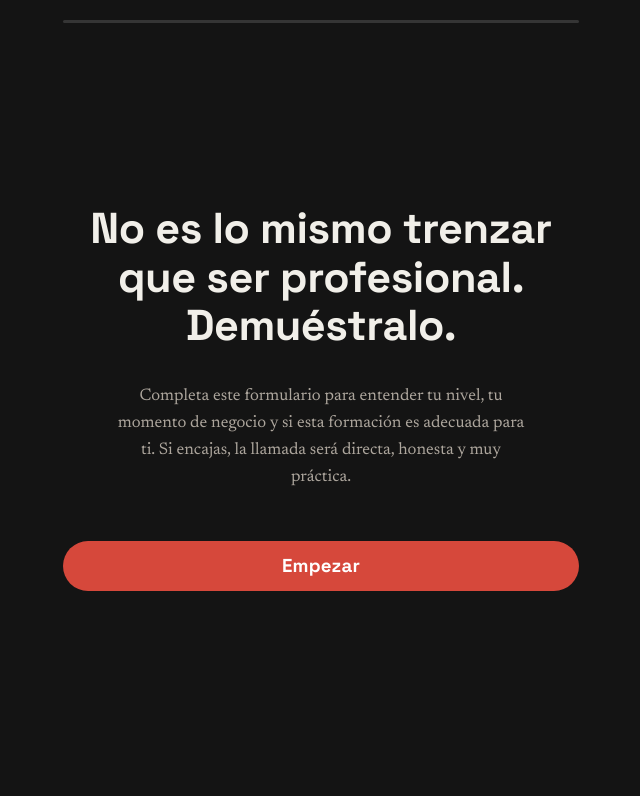
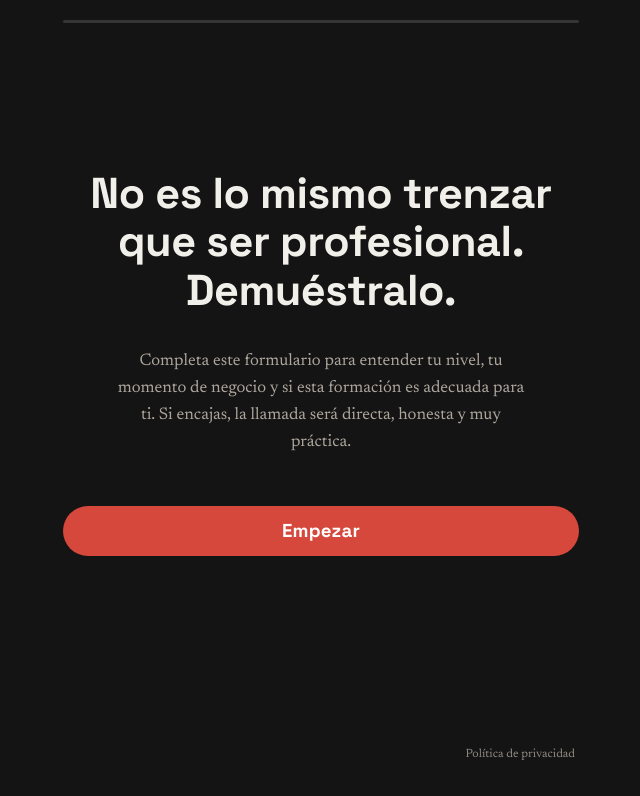
Before and after one commit to rosessblake-stack/leads-setter, a Next.js app: page /guia in a window 1280 px wide. Shown: the top 796 px of the page, without its empty margins (319-959 px from the left). Built offline with nearby package versions, Linux system fonts and the light colour scheme.

Commit message:
Formulario: enlace a la política de privacidad pequeño, abajo a la derecha
Co-Authored-By: Claude Sonnet 5.5 <noreply@anthropic.com>
Claude-Session: https://claude.ai/code/session_01DQdnTgz7vfvwffgvcN86MP

```diff
--- a/src/app/globals.css
+++ b/src/app/globals.css
@@ -236,3 +236,9 @@ a.lead:active, .ficha-chip:active, .pildora:active, button:active { transform: s
 .esqueleto > span.corto { height: 18px; width: 40%; }
 @keyframes brillo { from { background-position: 200% 0; } to { background-position: -200% 0; } }
 @media (prefers-reduced-motion: reduce) { .esqueleto > span { animation: none; } a.lead:active, .ficha-chip:active, .pildora:active, button:active { transform: none; } }
+
+/* Enlace legal pequeño, abajo a la derecha */
+.pie-legal { display: flex; justify-content: flex-end; margin-top: 28px; padding-top: 8px; }
+.pie-legal a { font-size: 0.75rem; color: var(--ink-dim); opacity: 0.8; text-decoration: none; padding: 8px 4px; }
+.pie-legal a:hover { text-decoration: underline; opacity: 1; }
+.enlace-discreto { font-size: 0.85rem; }
--- a/src/app/guia/formulario.tsx
+++ b/src/app/guia/formulario.tsx
@@ -255,8 +255,8 @@ export function Formulario({ definicion, video, manychat, textoConsentimiento, p
                 {privacidad ? (
                   <>
                     {" "}
-                    <a href={privacidad} target="_blank" rel="noopener noreferrer">
-                      Política de privacidad
+                    <a className="enlace-discreto" href={privacidad} target="_blank" rel="noopener noreferrer">
+                      Más información
                     </a>
                   </>
                 ) : null}
@@ -289,6 +289,13 @@ export function Formulario({ definicion, video, manychat, textoConsentimiento, p
           </div>
         )}
       </form>
+      {privacidad && (
+        <footer className="pie-legal">
+          <a href={privacidad} target="_blank" rel="noopener noreferrer">
+            Política de privacidad
+          </a>
+        </footer>
+      )}
     </div>
   );
 }
```
